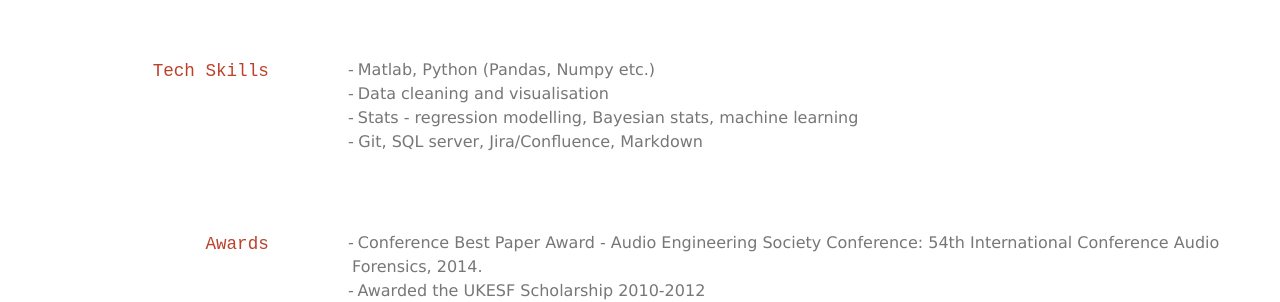
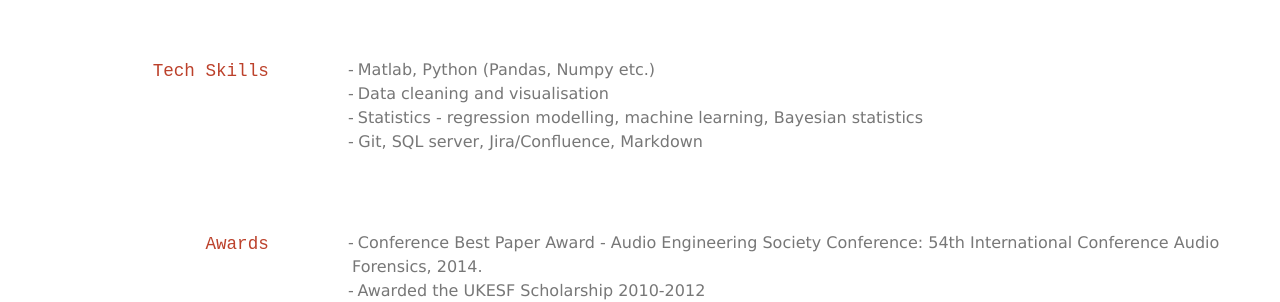
Before and after one commit to stanton119/cv, a Jekyll site: the page built from index.md, in a window 1280 px wide and 900 px high, scrolled down 2135 px. Shown: the part 252-554 px from the top of the window. Built offline with Jekyll 4.4.1, drawn with Linux system fonts in a browser that asks for light colours.

Commit message:
CV update

```diff
--- a/index.md
+++ b/index.md
@@ -103,7 +103,7 @@ Significant projects include:
 ## Tech Skills
 * Matlab, Python (Pandas, Numpy etc.)
 * Data cleaning and visualisation
-* Stats - regression modelling, Bayesian stats, machine learning
+* Statistics - regression modelling, machine learning, Bayesian statistics
 * Git, SQL server, Jira/Confluence, Markdown
 
 
```
Also changed, not shown: 1 other file.
